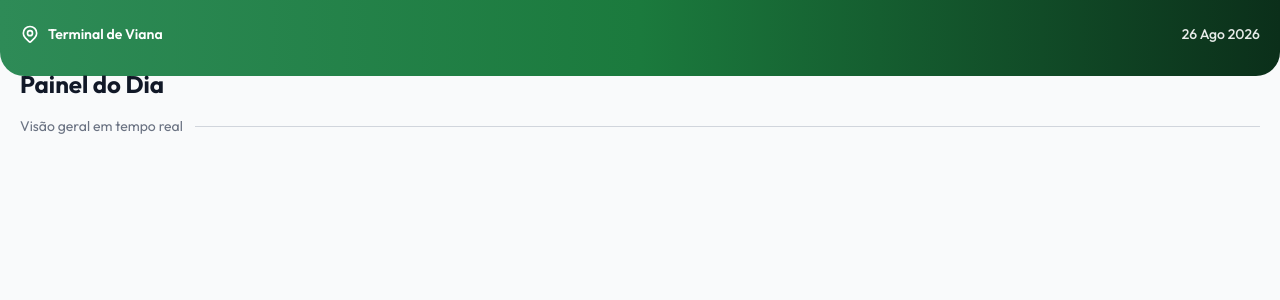
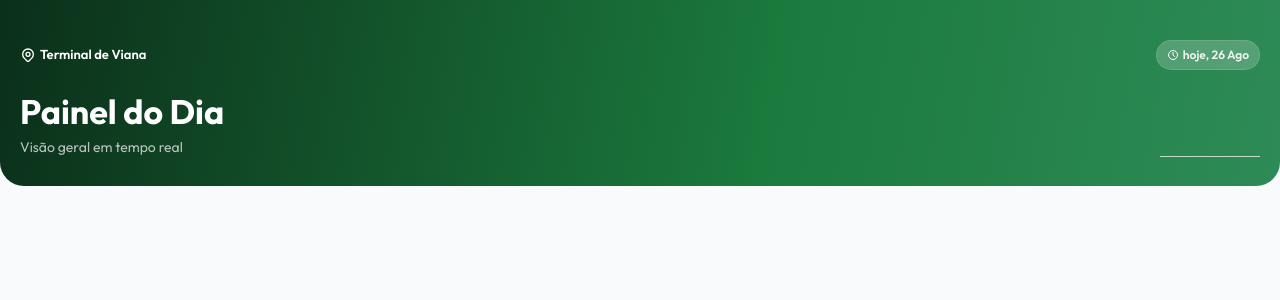
Before and after one commit to c-trip/c-trip-app, a React (Vite) app: page /operator in a window 1280 px wide. Shown: the top 300 px of the page. Built offline with nearby package versions, Linux system fonts and the light colour scheme.

Commit message:
Formato de data alterado para 'hoje, 25 Ago'

```diff
--- a/src/routes/_operator/OperatorDayTrips.tsx
+++ b/src/routes/_operator/OperatorDayTrips.tsx
@@ -1,35 +1,39 @@
-import { IconMapPin } from '@tabler/icons-react'
+import { IconMapPin , IconClock} from '@tabler/icons-react'
 
 function formatDate(): string {
   const now = new Date()
   const months = ['Jan', 'Fev', 'Mar', 'Abr', 'Mai', 'Jun', 'Jul', 'Ago', 'Set', 'Out', 'Nov', 'Dez']
-  return `${now.getDate()} ${months[now.getMonth()]} ${now.getFullYear()}`
+  return `hoje, ${now.getDate()} ${months[now.getMonth()]}`
 }
 
 export default function OperatorDayTrips() {
   return (
     <div className="min-h-screen bg-gray-50 font-outfit">
-      <div
-        className="px-5 pt-6 pb-8 rounded-b-3xl"
-        style={{ background: 'linear-gradient(90deg, #2E8B57 0%, #1B7A3D 50%, #0B2F1A 100%)' }}
+      <header
+        className="px-5 pt-10 flex flex-col gap-2 rounded-b-3xl h-[186px]"
+        style={{ background: 'linear-gradient(280deg, #2E8B57 0%, #1B7A3D 40%, #0B2F1A 100%)' }}
       >
         <div className="flex items-center justify-between text-white">
-          <div className="flex items-center gap-2">
-            <IconMapPin className="size-5" />
-            <span className="text-sm font-semibold">Terminal de Viana</span>
+          <div className="flex items-center gap-1">
+            <IconMapPin className="size-4" />
+            <span className="text-[13px] font-semibold">Terminal de Viana</span>
           </div>
-          <span className="text-sm font-medium opacity-90">{formatDate()}</span>
+          <div className='bg-[#FFFFFF33] py-1.5  px-2.5 rounded-4xl flex items-center justify-center
+          gap-1 border border-[#FFFFFF1F]'>
+         <IconClock className='size-3'/>
+          <span className="text-xs font-semibold opacity-90">{formatDate()}</span>
+          </div>
+        </div>
+
+      <div className=" mt-2">
+        <h1 className="text-[34px] font-extrabold text-white">Painel do Dia</h1>
+
+        <div className="flex items-end justify-between gap-3 mb-6">
+          <span className="text-sm text-[#FFFFFFB3] whitespace-nowrap">Visão geral em tempo real</span>
+          <div className="h-px w-[100px] bg-[#FFFFFFB3]" />
         </div>
       </div>
-
-      <main className="px-5 -mt-2">
-        <h1 className="text-2xl font-bold text-[#111827] mb-4">Painel do Dia</h1>
-
-        <div className="flex items-center gap-3 mb-6">
-          <span className="text-sm text-gray-500 whitespace-nowrap">Visão geral em tempo real</span>
-          <div className="h-px flex-1 bg-gray-300" />
-        </div>
-      </main>
+      </header>
     </div>
   )
 }
```
